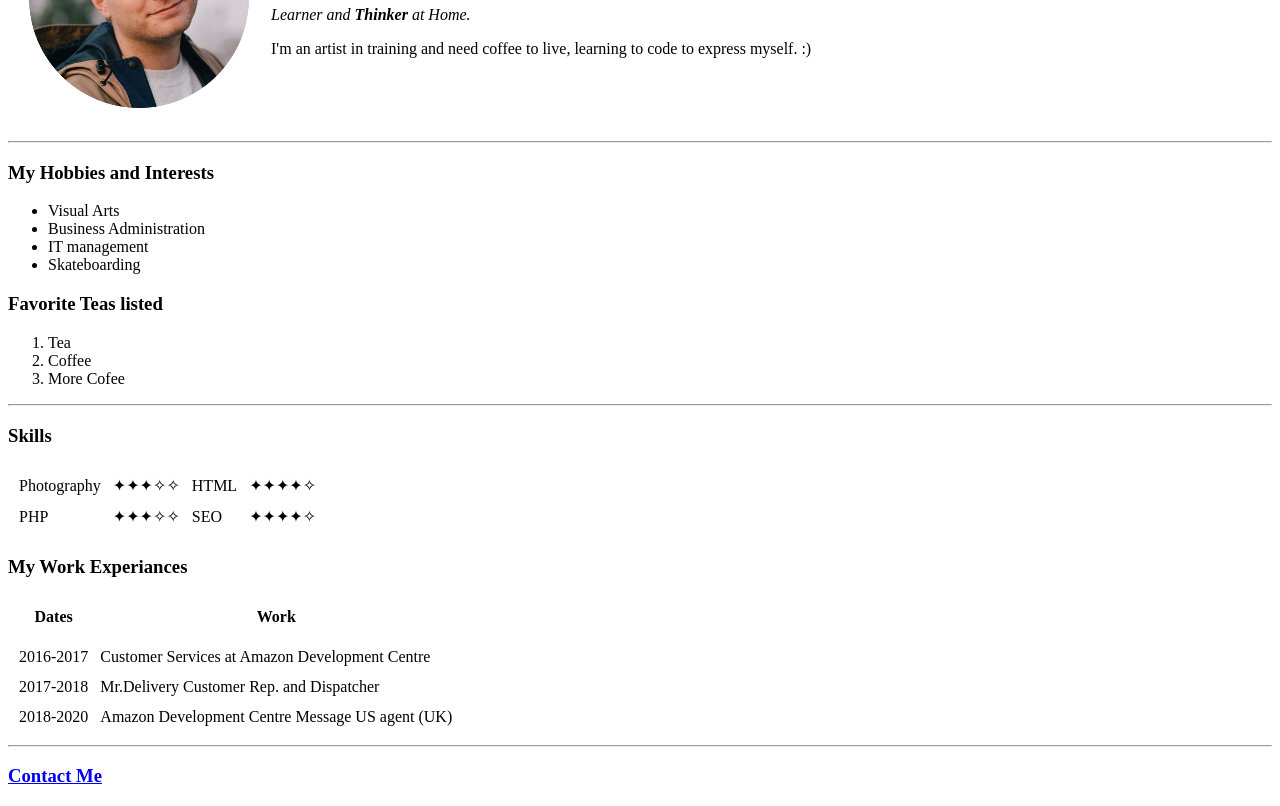
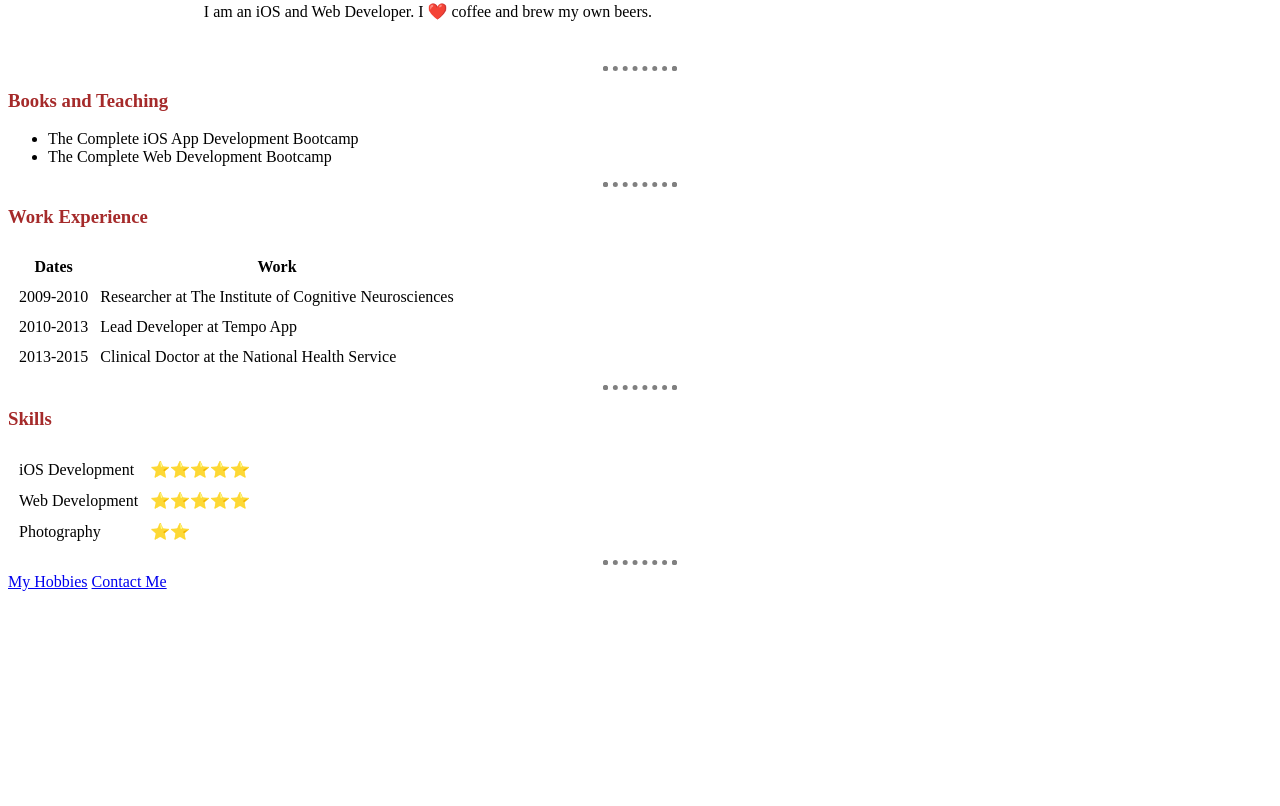
Before and after one commit to TheWanderingStar/CV, a plain HTML site: page index.html in a window 1280 px wide. Shown: the part 141-947 px from the top of the page. After the commit the page ends 800 px from the top, so only its background shows below. Drawn offline with Linux system fonts and the light colour scheme.

Commit message:
Add files via upload

```diff
--- /dev/null
+++ b/css/styles.css
@@ -0,0 +1,21 @@
+body {
+  background-color: navajowhite;
+  ;
+}
+
+hr {
+
+  border-style: dotted ;
+  width:
+  5%; border-top-style: none;
+  border-color: grey;
+  border-width: 5px;
+}
+
+h1{ color: brown;}
+
+h3{ color: brown;}
+}
+
+
+⭐️⭐️⭐️⭐️⭐️⭐️⭐️⭐️⭐️⭐️⭐️⭐️⭐️⭐️⭐️
--- a/index.html
+++ b/index.html
@@ -1,111 +1,68 @@
 <!DOCTYPE html>
-<html lang="en" dir="ltr">
-
+<html>
   <head>
     <meta charset="utf-8">
-  <title>🔥 Jason's Personal Site </title>
-
-  <!-- Placeholder image below !!! -->
+    <title>Angela's Personal Site</title>
+    <link rel="stylesheet" href="css/styles.css">
   </head>
 
-
-<body>
-
+  <body style="background-color: white">
     <table cellspacing="20">
       <tr>
-      <td><img src="imageonline-co-resizedimage.png">
-      </td>
-      <td>
-        <h1>Jason Eric Schlosz</h1>
-        <p><em>Learner and <strong>Thinker</strong> at Home.</em></p>
-        <p>I'm an artist in training and need coffee to live, learning to code to express myself. :)</p>
-        <!-- This is just a not on notes :D -->
-
-
-      </td>
+        <td><img src="images/angela.png" alt="angela profile picture"></td>
+        <td><h1>Angela Yu</h1>
+        <p><em>Founder and CTO of <strong><a href="https://www.appbrewery.co/">The App Brewery</a></strong>.</em></p>
+        <p>I am an iOS and Web Developer. I ❤️ coffee and brew my own beers.</p></td>
       </tr>
     </table>
     <hr>
-  <!-- This is just a not on notes :D -->
-
-  <h3>My Hobbies and Interests</h3>
+    <h3>Books and Teaching</h3>
     <ul>
-
-
-    <li>Visual Arts</li>
-    <li>Business Administration</li>
-    <li>IT management</li>
-    <li>Skateboarding</li>
+      <li>The Complete iOS App Development Bootcamp</li>
+      <li>The Complete Web Development Bootcamp</li>
     </ul>
-
-  <h3>Favorite Teas listed</h3>
-
-  <ol>
-    <li>Tea</li>
-    <li>Coffee</li>
-    <li>More Cofee</li>
-  </ol>
-
     <hr>
-
+    <h3>Work Experience</h3>
+    <table cellspacing="10">
+      <thead>
+        <tr>
+          <th>Dates</th>
+          <th>Work</th>
+        </tr>
+      </thead>
+      <tbody>
+        <tr>
+          <td>2009-2010</td>
+          <td>Researcher at The Institute of Cognitive Neurosciences</td>
+        </tr>
+        <tr>
+          <td>2010-2013</td>
+          <td>Lead Developer at Tempo App</td>
+        </tr>
+        <tr>
+          <td>2013-2015</td>
+          <td>Clinical Doctor at the National Health Service</td>
+        </tr>
+      </tbody>
+    </table>
+    <hr>
     <h3>Skills</h3>
-  <table cellspacing= "10" >
-   <tbody >
-
-
+    <table cellspacing="10">
+      <tr>
+        <td>iOS Development</td>
+        <td>⭐️⭐️⭐️⭐️⭐️</td>
+      </tr>
+      <tr>
+        <td>Web Development</td>
+        <td>⭐️⭐️⭐️⭐️⭐️</td>
+      </tr>
       <tr>
         <td>Photography</td>
-      <td>✦✦✦✧✧</td>
-      <td>HTML</td>
-      <td>✦✦✦✦✧</td>
-    </tr>
-  <tr>
-    <td>PHP</td>
-    <td>✦✦✦✧✧</td>
-
-
-    <td>SEO</td>
-    <td>✦✦✦✦✧</td>
-     </tbody>
-
+        <td>⭐️⭐️</td>
       </tr>
     </table>
-
-  <h3>My Work Experiances</h3>
-
-  <table cellspacing= "10">
-    <tr>
-      <thead>
-        <th>Dates</th>
-        <th>Work</th>
-      </thead>
-
-
-      <tbody>
-        <td>2016-2017</td>
-        <td>Customer Services at Amazon Development Centre</td>
-    </tr>
-    <tr>
-      <td>2017-2018</td>
-      <td>Mr.Delivery Customer Rep. and Dispatcher</td>
-    </tr>
-    <tr>
-      <td>2018-2020</td>
-      <td>Amazon Development Centre Message US agent (UK)</td>
-    </tr>
-
-    </tbody>
-
-
-
-    <tfoot>
-
-    </tfoot>
-
-  </table>
     <hr>
-  <h3><a href="contact-me.html">Contact Me</a></h3>
-
+    <a href="hobbies.html">My Hobbies</a>
+    <a href="contact-me.html">Contact Me</a>
   </body>
-
 </html>
```
Also changed, not shown: contact-me.html (+2 -0 lines), hobbies.html (added, +125 -0 lines). Lines whose indentation alone changed are shown as unchanged.
